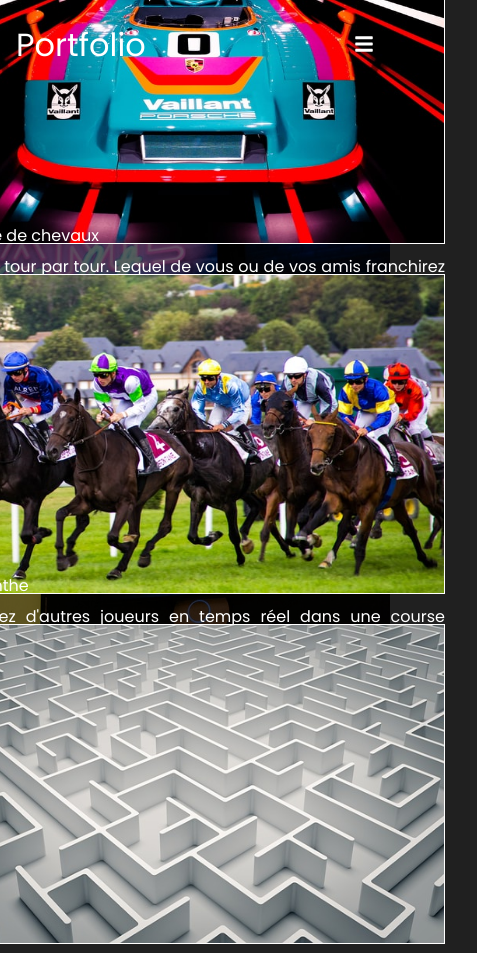
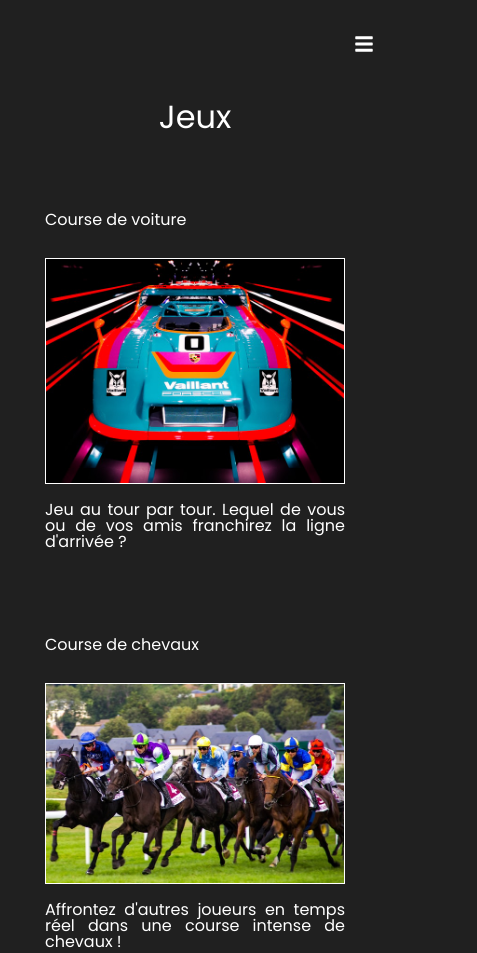
Before and after one commit to RichardBefayt/Portfolio, a React app: page /projets/jeux in a window 390 px wide. Shown: the top 953 px of the page, 477 px wide, since content can reach past the window. Built offline with nearby package versions, Linux system fonts and the light colour scheme; some packages are replaced by stand-ins of ours.

Commit message:
Responsive Games + Contact

```diff
--- a/src/App/index.js
+++ b/src/App/index.js
@@ -47,9 +47,3 @@
 }
 
 export default App;
-
-/** Notes V2 :
- * Animations menu déroulant dans About
- * Focus onglet sur page active
- * Bordures qui se colorisent lors d'un survol pour chaque Card des projets
-**/
--- a/src/components/Navbar/navbar.css
+++ b/src/components/Navbar/navbar.css
@@ -69,3 +69,9 @@
         display: initial;
     }
 }
+
+@media screen and (max-width: 410px) {
+    .header-title {
+        visibility: hidden;
+    }
+}
--- a/src/pages/Contact/Form/form.css
+++ b/src/pages/Contact/Form/form.css
@@ -49,7 +49,8 @@
 @media screen and (max-width: 700px) {
 
     .form-input,
-    .form-textarea {
+    .form-textarea,
+    .btn-submit {
         width: 400px;
     }
 }
@@ -57,7 +58,8 @@
 @media screen and (max-width: 490px) {
 
     .form-input,
-    .form-textarea {
+    .form-textarea,
+    .btn-submit {
         width: 300px;
     }
 }
@@ -65,7 +67,8 @@
 @media screen and (max-width: 351px) {
 
     .form-input,
-    .form-textarea {
+    .form-textarea,
+    .btn-submit {
         width: 200px;
     }
 }
--- a/src/pages/Contact/contact.css
+++ b/src/pages/Contact/contact.css
@@ -9,8 +9,7 @@
 }
 
 .contact-title {
-    margin-top: 3rem;
-    margin-bottom: 2.5rem;
+    margin: 5vh 0;
     font-size: 3rem;
 }
 
@@ -20,12 +19,16 @@
 }
 
 @media screen and (max-width: 1250px) {
+    .contact-title {
+        font-size: 2.5rem;
+    }
+
     .contact-introduction {
         font-size: 1.2rem;
     }
 }
 
-@media screen and (max-width: 1010px) {
+@media screen and (max-width: 1040px) {
     .contact-introduction {
         font-size: 1rem;
     }
@@ -40,12 +43,12 @@
 
     .contact-introduction {
         font-size: 1rem;
-        text-align: center;
+        text-align: left;
         margin: 1rem 1rem;
     }
 }
 
-@media screen and (max-width: 700px) {
+@media screen and (max-width: 720px) {
 
     .contact-title {
         font-size: 2rem;
@@ -54,7 +57,6 @@
 
     .contact-introduction {
         font-size: 1rem;
-        text-align: center;
         margin: 1rem 1rem;
     }
 }
--- a/src/pages/Games/GameCard/game-card.css
+++ b/src/pages/Games/GameCard/game-card.css
@@ -1,5 +1,5 @@
 .game-card {
-    margin: 0 2rem;
+    margin: 4rem 2rem;
     width: 500px;
     height: 350px;
     text-align: justify;
@@ -11,8 +11,8 @@
 }
 
 .game-card__img-container {
+    height: auto;
     width: 100%;
-    height: 100%;
 }
 
 .game-card__img {
@@ -24,3 +24,25 @@
 .game-card__link>* {
     padding: 15px 0;
 }
+
+@media screen and (max-width: 1040px) {
+    .game-card {
+        width: 400px;
+        height: auto;
+        margin-bottom: 0.5rem;
+    }
+}
+
+@media screen and (max-width: 479px) {
+    .game-card {
+        width: 300px;
+        margin-bottom: 0.5rem;
+    }
+}
+
+@media screen and (max-width: 388px) {
+    .game-card {
+        width: 200px;
+        text-align: left;
+    }
+}
--- a/src/pages/Games/games.css
+++ b/src/pages/Games/games.css
@@ -1,53 +1,30 @@
 .games {
+    width: 100%;
+    height: 100vh;
+    color: var(--firstColor);
+}
+
+.games-title {
+    font-size: 2rem;
+    text-align: center;
+    margin-top: 12vh;
+}
+
+.games-container {
+    width: 100%;
+    height: auto;
     display: flex;
     justify-content: center;
     align-items: center;
-    flex-direction: column;
-    width: 100%;
-    min-height: 92vh;
-    color: var(--firstColor);
-    overflow: hidden;
 }
 
-.games-img__container {
-    width: 100%;
-    height: 92vh;
-    z-index: -5;
+@media screen and (max-width: 1040px) {
+
+    .games {
+        height: auto;
+    }
+
+    .games-container {
+        flex-direction: column;
+    }
 }
-
-.games-img {
-    width: 100%;
-    height: 100%;
-    object-fit: cover;
-    filter: brightness(40%);
-}
-
-.games-container {
-    position: absolute;
-    display: flex;
-    justify-content: center;
-    flex-wrap: wrap;
-    align-items: center;
-}
-
-.games-link {
-    color: #cecece;
-    position: absolute;
-    top: 16%;
-    left: 10%;
-    transform: translateX(-60%);
-    font-size: 1rem;
-}
-
-.games-link:hover {
-    color: var(--firstColor);
-    transition: 0.3s;
-}
-
-.games-title {
-    position: absolute;
-    top: 20%;
-    left: 50%;
-    transform: translate(-50%, -80%);
-    font-size: 2.5rem;
-}
--- a/src/pages/Games/index.js
+++ b/src/pages/Games/index.js
@@ -1,26 +1,15 @@
 import { useSelector } from "react-redux";
-
-import { Link } from "react-router-dom";
 
 import GameCard from "./GameCard";
 
 import './games.css';
-
-import backgroundGames from "../../assets/images/jeux.jpg";
 
 const Games = () => {
     const games = useSelector((state) => state.projects.gamesData);
 
     return (
         <div className='games'>
-            <Link className="games-link" to="/projets">⬅ Retour</Link>
-
             <h2 className="games-title">Jeux</h2>
-
-            <div className='games-img__container'>
-                <img className="games-img" src={backgroundGames} alt="Fond d'écran" />
-            </div>
-
             <div className='games-container'>
                 {
                     games.map(
--- a/src/pages/WebSites/WebsiteCard/website-card.css
+++ b/src/pages/WebSites/WebsiteCard/website-card.css
@@ -9,8 +9,6 @@
 .website-card:hover {
     transform: scale(1.1);
 }
-
-.website-card__link {}
 
 .website-card__link>* {
     padding: 15px 0;
--- a/src/pages/WebSites/index.js
+++ b/src/pages/WebSites/index.js
@@ -1,6 +1,4 @@
 import { useSelector } from "react-redux";
-
-// import { Link } from "react-router-dom";
 
 import WebsiteCard from "./WebsiteCard";
 
--- a/src/pages/WebSites/websites.css
+++ b/src/pages/WebSites/websites.css
@@ -7,7 +7,7 @@
 .websites-title {
     font-size: 2rem;
     text-align: center;
-    margin-top: 10vh;
+    margin-top: 12vh;
 }
 
 .websites-container {
```
Also changed, not shown: README.md.
